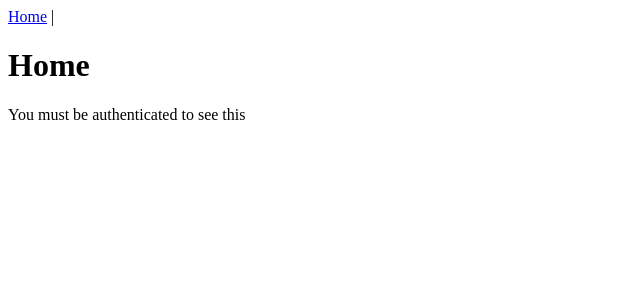
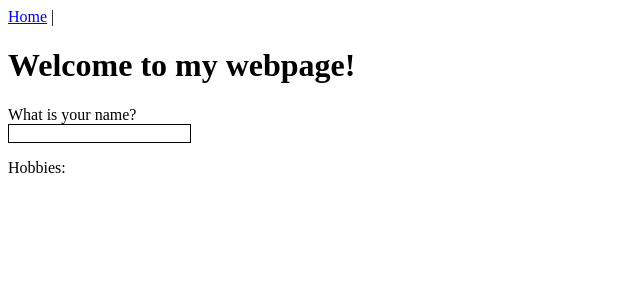
Before and after one commit to CharMitch/vue2-practice, a Vue app: page / in a window 1280 px wide. Shown: the top 300 px of the page, without its empty margins (0-640 px from the left). Built offline with nearby package versions, Linux system fonts and the light colour scheme.

Commit message:
Add header, name input, and hobbies array to homepage

```diff
--- a/src/services/AuthService.js
+++ /dev/null
@@ -1,6 +0,0 @@
-//import axios from 'axios';
-
-export default {
-
-
-}
--- a/src/views/Home.vue
+++ b/src/views/Home.vue
@@ -1,12 +1,33 @@
 <template>
   <div class="home">
-    <h1>Home</h1>
-    <p>You must be authenticated to see this</p>
+    <h1>Welcome to my webpage!</h1>
+    <label>What is your name?</label><br>
+    <input class="input" type="text">
+    <div>
+      <p>Hobbies:</p>
+      <ul id="hobbies">
+      </ul>
+    </div>
   </div>
 </template>
 
 <script>
 export default {
-  name: "home"
+  name: "home",
+  data() {
+    return {
+      hobbies: [
+        "Opera singing",
+        "Hot air balooning",
+        "Electric fencing"
+      ]
+    }
+  }
 };
 </script>
+
+<style scoped>
+  .input {
+    border: 1px solid black;
+  }
+</style>
```
Also changed, not shown: 1 other file (tests, documents, lock files or other folders).
